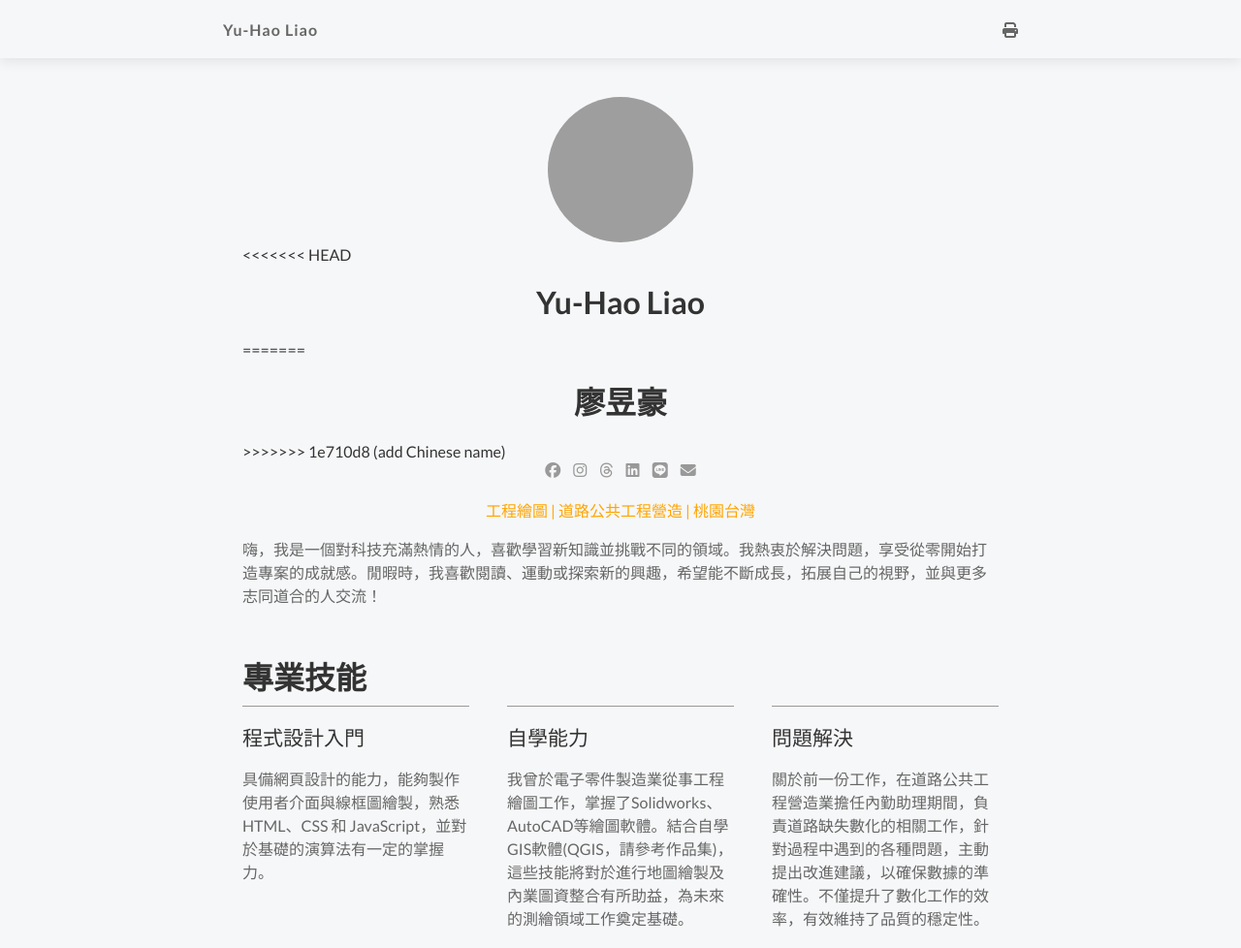
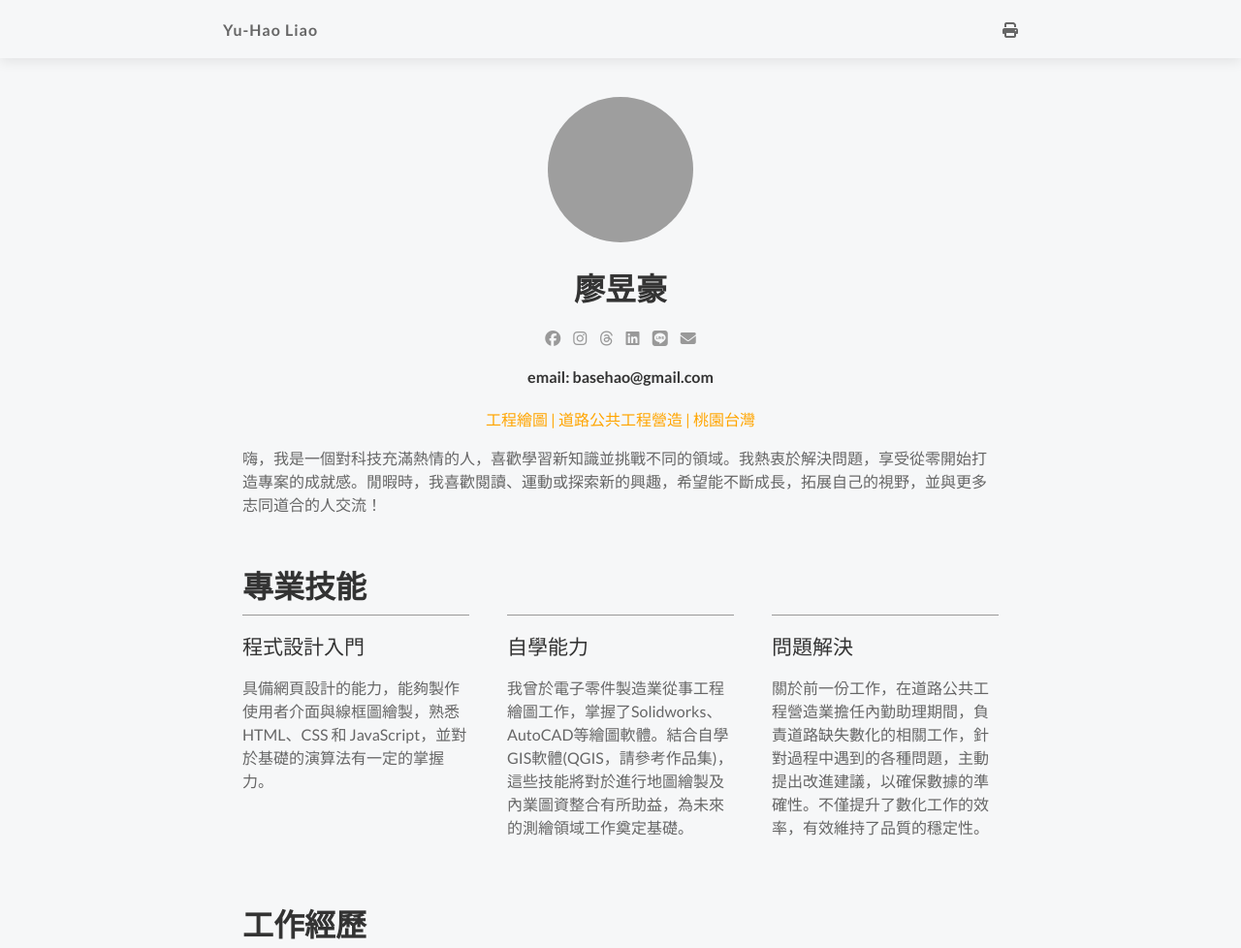
Before and after one commit to haohao419/resume, a plain HTML site: page index.html in a window 1280 px wide. Shown: the top 978 px of the page at 97% size. Drawn offline with Linux system fonts and the light colour scheme; grey boxes are pictures that could not be loaded.

Commit message:
add email

```diff
--- a/index.html
+++ b/index.html
@@ -34,11 +34,7 @@
             alt=""
           />
         </div>
-<<<<<<< HEAD
-        <h1 class="name">Yu-Hao Liao</h1>
-=======
         <h1 class="name">廖昱豪</h1>
->>>>>>> 1e710d8 (add Chinese name)
         <div class="social-media">
           <a
             href="https://www.facebook.com/yuhao.liao"
@@ -79,6 +75,7 @@
             <i class="fa-solid fa-envelope"></i>
           </a>
         </div>
+        <h4>email: basehao@gmail.com</h4>
         <div class="title">工程繪圖 | 道路公共工程營造 | 桃園台灣</div>
         <p class="description">
           嗨，我是一個對科技充滿熱情的人，喜歡學習新知識並挑戰不同的領域。我熱衷於解決問題，享受從零開始打造專案的成就感。閒暇時，我喜歡閱讀、運動或探索新的興趣，希望能不斷成長，拓展自己的視野，並與更多志同道合的人交流！
--- a/style.css
+++ b/style.css
@@ -126,3 +126,7 @@ hr {
 .fa-building, .fa-calendar-days {
   margin-right: 5px;
 }
+
+h4 {
+  text-align: center
+}
```
